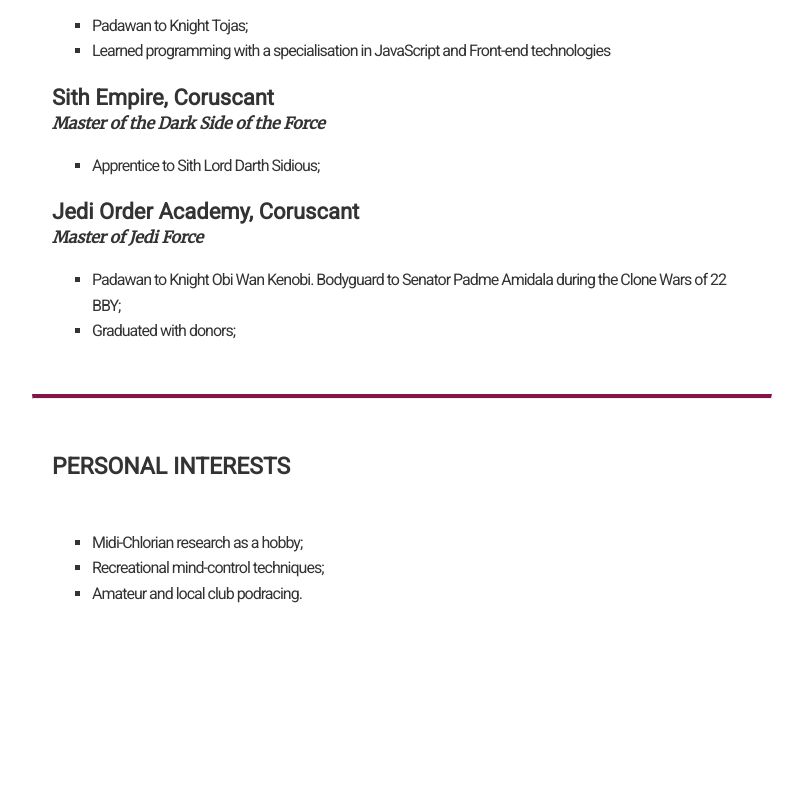
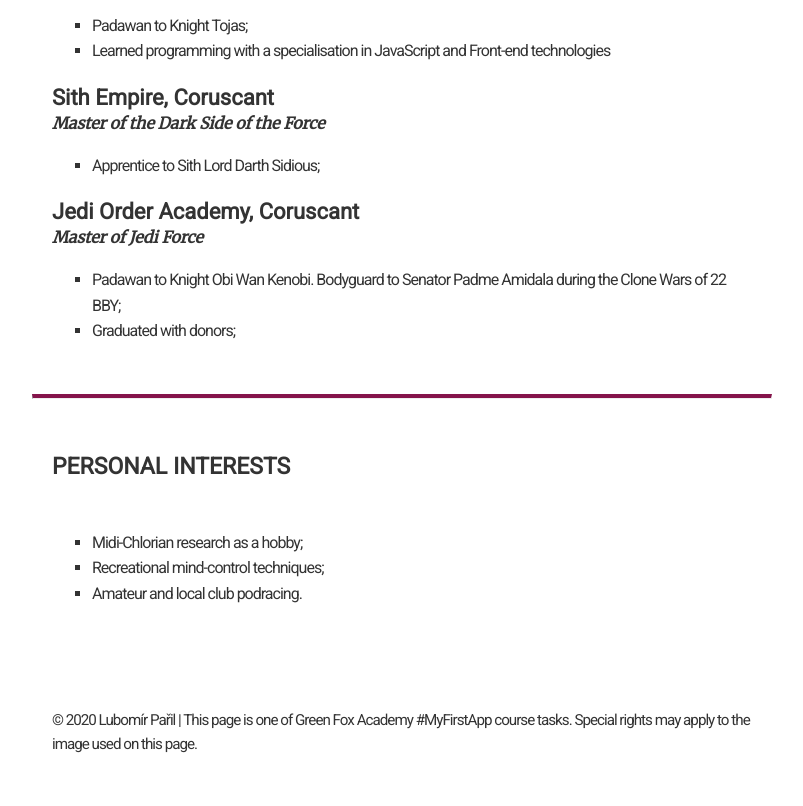
Before and after one commit to LuboParil/luboparil.github.io, a plain HTML site: page index.html in a window 1280 px wide. Shown: the part 2736-3542 px from the top of the page, without its empty margins (238-1041 px from the left). Before the commit the page ends 3393 px from the top, so only its background shows below. Drawn offline with Linux system fonts and the light colour scheme.

Commit message:
Added a warning about the rights options related to the used image

```diff
--- a/index.html
+++ b/index.html
@@ -102,6 +102,9 @@
 
 	</div>
 </main>
+<footer class="container">
+	<p class="rights">© 2020 Lubomír Pařil | This page is one of Green Fox Academy #MyFirstApp course tasks. Special rights may apply to the image used on this page. </p>
+</footer>
 
 <!-- partial -->
 
```
